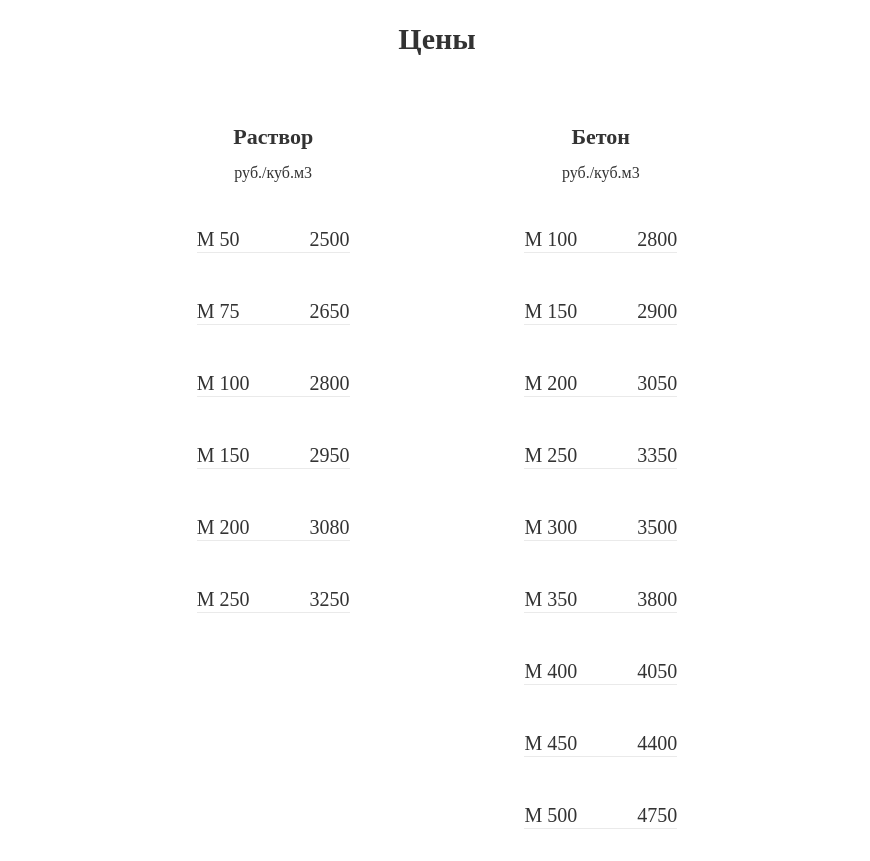
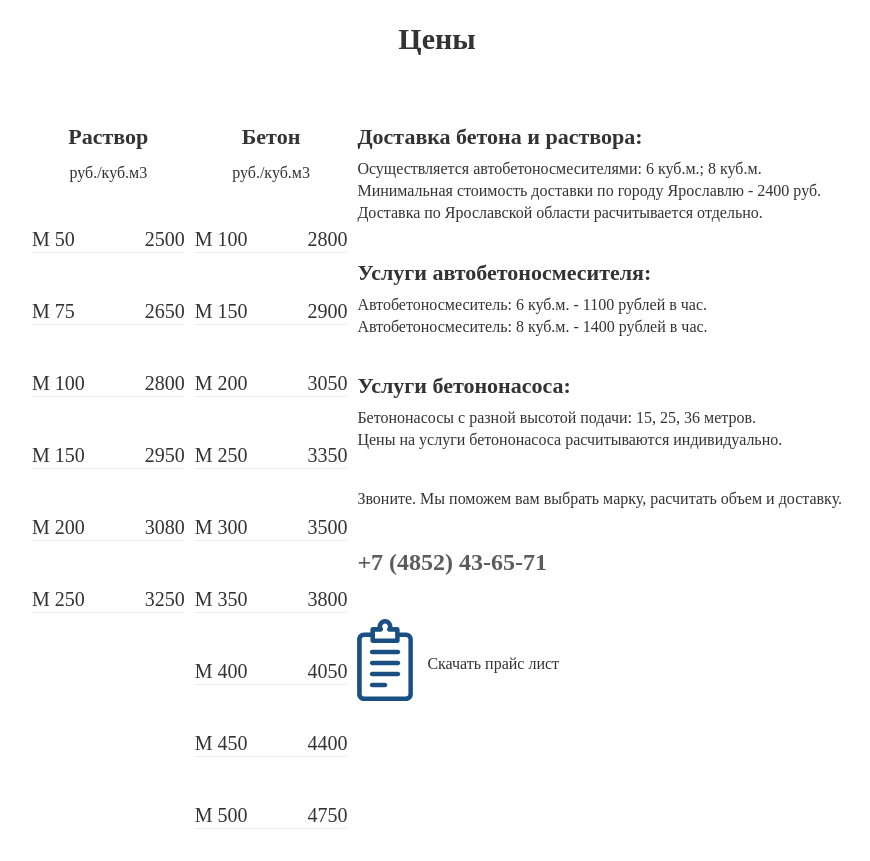
Before and after one commit to aZaqwer/betonmobil, a plain HTML site: page #src/index.html in a window 1280 px wide. Shown: the part 2040-2901 px from the top of the page, without its empty margins (203-1073 px from the left). Drawn offline with nearby package versions, Linux system fonts and the light colour scheme; files that its build step writes are made by us from their sources; a script that the page names is missing; files whose address does not match are found by name.

Commit message:
'update'

```diff
--- a/#src/index.html
+++ b/#src/index.html
@@ -158,6 +158,43 @@
                                 </table>
                             </div>
                         </div>
+                        <div class="price__column">
+                            <div class="price__items price-item">
+                                <div class="price-item__service">
+                                    <div class="price-item__service-title subtitle">Доставка бетона и раствора:</div>
+                                    <div class="price-item__service-text">Осуществляется автобетоносмесителями: 6
+                                        куб.м.; 8 куб.м.
+                                    </div>
+                                    <div class="price-item__service-text">Минимальная стоимость доставки по городу
+                                        Ярославлю - 2400 руб.
+                                    </div>
+                                    <div class="price-item__service-text">Доставка по Ярославской области расчитывается
+                                        отдельно.</div>
+                                </div>
+                                <div class="price-item__service">
+                                    <div class="price-item__service-title subtitle">Услуги автобетоносмесителя:</div>
+                                    <div class="price-item__service-text">Автобетоносмеситель: 6 куб.м. - 1100 рублей в
+                                        час.
+                                    </div>
+                                    <div class="price-item__service-text">Автобетоносмеситель: 8 куб.м. - 1400 рублей в
+                                        час.</div>
+                                </div>
+                                <div class="price-item__service">
+                                    <div class="price-item__service-title subtitle">Услуги бетононасоса:</div>
+                                    <div class="price-item__service-text">Бетононасосы с разной высотой подачи: 15, 25,
+                                        36 метров.
+                                    </div>
+                                    <div class="price-item__service-text">Цены на услуги бетононасоса расчитываются
+                                        индивидуально.</div>
+                                </div>
+                                <div class="price-item__service">
+                                    <div class="price-item__service-text">Звоните. Мы поможем вам выбрать марку,
+                                        расчитать объем и доставку.</div>
+                                    <div class="price-item__service-phone">+7 (4852) 43-65-71</div>
+                                    <a href="" class="price-item__service-link">Скачать прайс лист</a>
+                                </div>
+                            </div>
+                        </div>
                     </div>
                 </div>
             </section>
--- a/#src/scss/style.scss
+++ b/#src/scss/style.scss
@@ -273,6 +273,61 @@ body {
     &__datagrid-pr {
         padding-right: 60px;
     }
+
+    // .price-item__service
+
+    &__service {
+        margin: 0px 0px 37px 0px;
+        &:last-child {
+            margin: 0;
+        }
+    }
+
+    // .price-item__service-title
+
+    &__service-title {
+        margin: 0px 0px 10px 0px;
+    }
+
+    // .price-item__service-text
+
+    &__service-text {
+        font-size: 16px;
+        line-height: 139.5%;
+    }
+
+    // .price-item__service-phone
+
+    &__service-phone {
+        font-weight: 600;
+        font-size: 24px;
+        line-height: 98.44%;
+        color: rgba(51, 51, 51, 0.8);
+        margin: 40px 0px 45px 0px;
+    }
+
+    // .price-item__service-link
+
+    &__service-link {
+        font-weight: 500;
+        font-size: 16px;
+        line-height: 131%;
+        color: $mainColor;
+        display: inline-block;
+        position: relative;
+        padding: 35px 0px 0px 70px;
+        &::before {
+            content: "";
+            background: url("../img/icons/price-list.svg") 0 0 no-repeat;
+            height: 82px;
+            width: 58px;
+            position: absolute;
+            top: 0;
+            left: 0;
+        }
+    }
 }
 
+//===================================================================================================================
+
 //</ОСНОВНОЙ БЛОК>====================================================================================================
```
